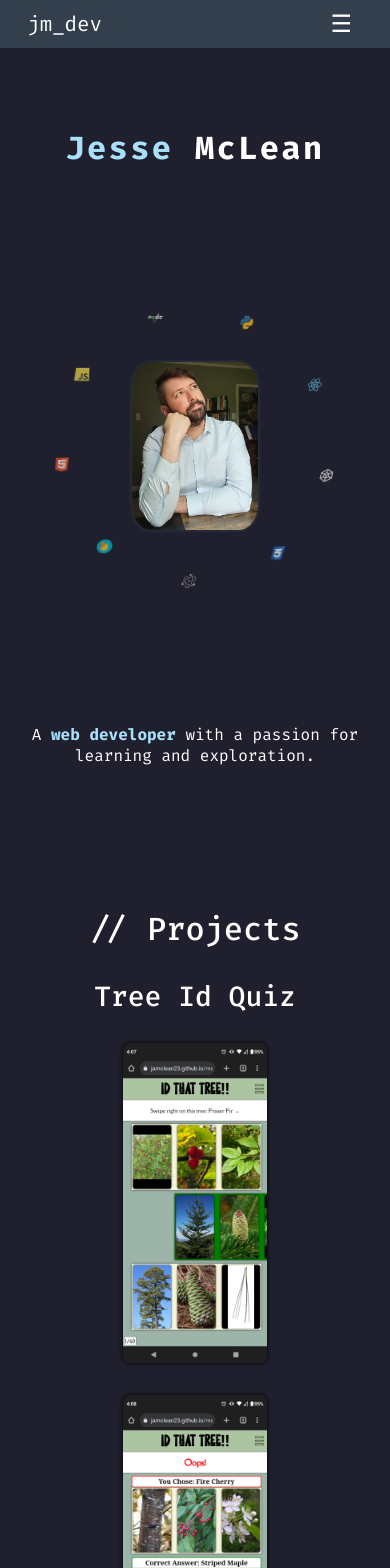
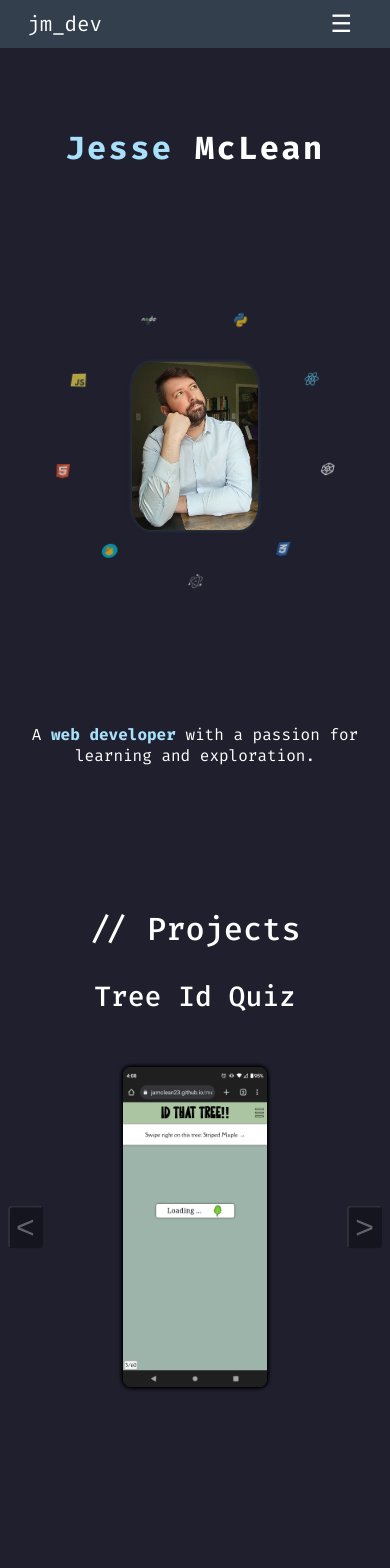
Before and after one commit to jamclean23/jm-portfolio, a React app: page /#/ in a window 390 px wide. Shown: the top 1568 px of the page. Built offline with nearby package versions, Linux system fonts and the light colour scheme.

Commit message:
Add buttons for mobile img carousel

```diff
--- a/src/React/components/HomePage/Projects/Project/Project.css
+++ b/src/React/components/HomePage/Projects/Project/Project.css
@@ -39,8 +39,42 @@
     object-fit: contain;
 }
 
+.Project .imgsWrapper button {
+    display: none;
+}
+
 @media (max-width: 950px) {
     .Project .imgsWrapper {
-        flex-direction: column;
+        display: block;
+        overflow: hidden;
+        position: relative;
+        width: 100%;
+        min-height: 23rem;
+    }
+
+    .Project .imgWrapper {
+        position: absolute;
+        top: 50%;
+        left: 50%;
+        transform: translate(-50%, -50%);
+    }
+
+    .Project .imgsWrapper button {
+        display: block;
+        border-radius: 4px;
+        position: absolute;
+        background-color: black;
+        opacity: 30%;
+        color: white;
+        font-size: 2rem;
+        top: 50%;
+        transform: translateY(-50%);
+    }
+
+    .Project .leftBtn {
+        left: .5rem;
+    }
+    .Project .rightBtn {
+        right: .5rem;
     }
 }
--- a/src/React/components/HomePage/Projects/Project/Project.js
+++ b/src/React/components/HomePage/Projects/Project/Project.js
@@ -37,12 +37,6 @@ function Project (props) {
     }
 
     function handleScroll (event) {
-        console.clear();
-        console.log('Current Scroll:', window.scrollY);
-
-        const Project = document.querySelector('.Project.' + props.project);
-        console.log('Project Position:', Project.offsetTop);
-
         animateImages();
     }
 
@@ -64,10 +58,6 @@ function Project (props) {
                 ratioOffset = (offSetY + threshold) / range;
             }
 
-            console.log('Offset Y: ', offSetY);
-
-            console.log('Ratio offset: ', ratioOffset);
-
             leftImgWrapper.style.transform = `perspective(2000px) translate(${ratioOffset*100}%, 0) rotateY(${-ratioOffset * .1}turn)`;
             leftImgWrapper.style.opacity = 1 - Math.abs(ratioOffset);
 
@@ -86,17 +76,15 @@ function Project (props) {
     }
 
     function resetImageAnimation () {
-        console.log('was animating', wasAnimating.current);
-        console.log('resetting animations');
 
         const leftImgWrapper = document.querySelector('.Project.' + props.project + ' .leftImgWrapper');
         const rightImgWrapper = document.querySelector('.Project.' + props.project + ' .rightImgWrapper');
 
-        leftImgWrapper.style.transform = `perspective(1000px) translate(0, 0) rotateY(0turn)`;
-        leftImgWrapper.style.opacity = '100%';
+        leftImgWrapper.style.transform = '';
+        leftImgWrapper.style.opacity = '';
 
-        rightImgWrapper.style.transform = `perspective(2000px) translate(0, 0) rotateY(0turn)`;
-        rightImgWrapper.style.opacity = '100%';
+        rightImgWrapper.style.transform = '';
+        rightImgWrapper.style.opacity = '';
 
         wasAnimating.current = false;
     }
@@ -135,6 +123,9 @@ function Project (props) {
                     <div className={"imgWrapper rightImgWrapper "  + props.images[0].layout}>
                         <img src={props.images[2].src} className="rightImg"/>
                     </div>
+                    <button className="leftBtn">&lt;</button>
+                    <button className="rightBtn">&gt;</button>
+
             </div>
 
         </article>
```
Also changed, not shown: 1 other file (tests, documents, lock files or other folders).
